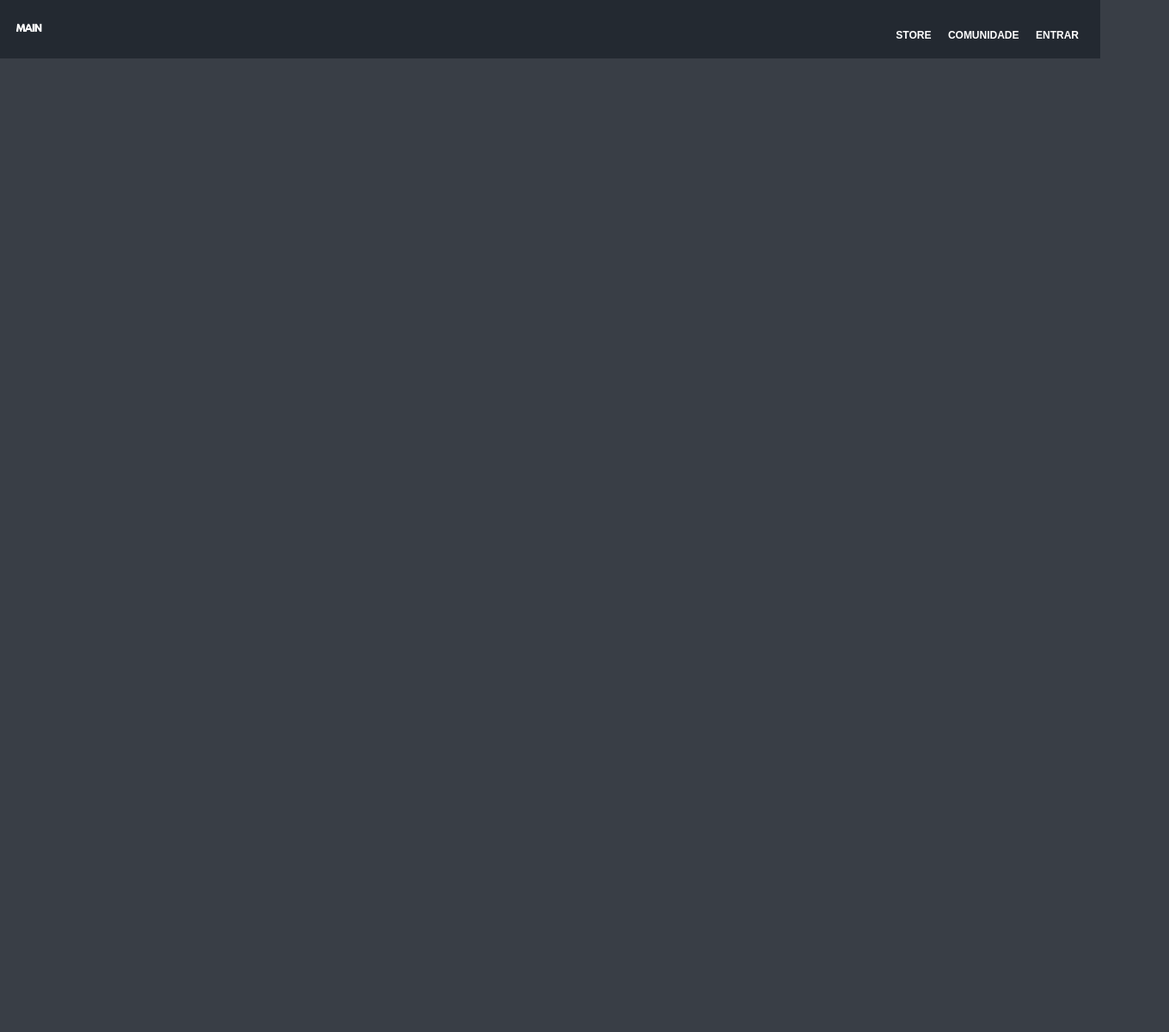
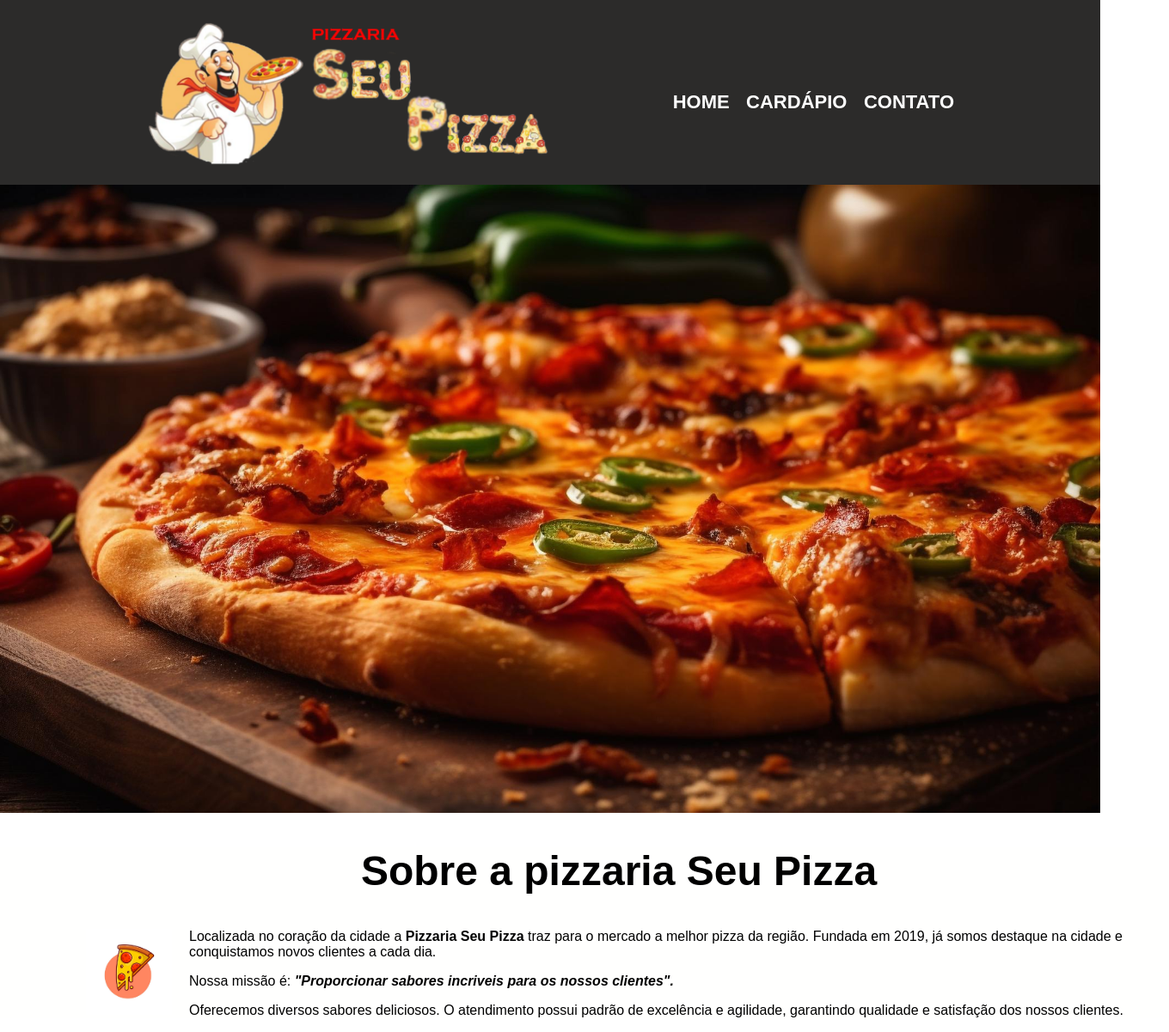
Before and after one commit to JoaoVtrMorais/Site_SeuPizza, a plain HTML site: page index.html in a window 1280 px wide. Shown: the whole page at 86% size, 1360 px wide, since content can reach past the window. Before the commit the page ends 800 px from the top, so only its background shows below. Drawn offline with Linux system fonts and the light colour scheme.

Commit message:
Alterando todo o projeto

```diff
--- a/index.html
+++ b/index.html
@@ -1,19 +1,40 @@
 <html>
     <head>
         <link href="style.css" rel="stylesheet">
-        <title>Bem vindo(a) ao Main</title>
+        <link href="./Assets/logo.ico" rel="shortcut icon">
+        <title>Pizzaria Seu Pizza</title>
         <body>
             <header>
                 <div class="logo_caixa">
-                    <img src="Logo.V2.png" title="Logo - Main" class="logo">
+                    <img src="./Assets/logo.png" title="Logo" class="logo">
                     <nav>
                         <ul>
-                            <li><a href="http://www.google.com.br">store</a></li>
-                            <li><a href="http://www.google.com.br">comunidade</a></li>
-                            <li><a href="http://www.google.com.br" class="botao__entrar">entrar</a></li>
+                            <li><a href="http://www.google.com.br">Home</a></li>
+                            <li><a href="http://www.google.com.br">Cardápio</a></li>
+                            <li><a href="http://www.google.com.br">Contato</a></li>
                         </ul>
                     </nav>
                 </div>
             </header>
+
+            <!--Banner da pizzaria Seu Pizza-->
+            <img src="Assets/pizza.jpg" title="Pizza" class="banner">
+
+            <!--Conteúdo da sessão Sobre a pizzaria Seu Pizza -->
+            <main>
+                <section class="sobre-pizzaria">
+                    <h1 class="titulo-pizza">Sobre a pizzaria Seu Pizza</h1>
+                    <img src="./Assets/icone.jpg" title="icone" class="pizza">
+                    <p>
+                        Localizada no coração da cidade a <strong>Pizzaria Seu Pizza</strong> traz para o mercado a melhor pizza da região. Fundada em 2019, já somos destaque na cidade e conquistamos novos clientes a cada dia.
+                    </p>
+                    <p>
+                        Nossa missão é: <strong><i>"Proporcionar sabores incriveis para os nossos clientes".</i></strong>
+                    </p>
+                    <p>
+                        Oferecemos diversos sabores deliciosos. O atendimento possui padrão de excelência e agilidade, garantindo qualidade e satisfação dos nossos clientes.
+                    </p>
+                </section>
+            </main>
         </body>
 </html>
--- a/style.css
+++ b/style.css
@@ -1,52 +1,101 @@
-body {
+body{
+
     font-family: "Arial";
+
     margin: 0;
+
+    padding: 0;
+
     border: 0;
+
 }
 
 header {
-    background-color: #232931;
-    padding: 5px;
+
+    background-color: #2c2b2a;
+
+    padding: 20px;
+
 }
 
-nav {
+nav{
+
     position: absolute;
-    right: 10px;
-    top: 0px;
+
+    right: 0;
+
+    top: 70px;
+
 }
 
-nav li {
+nav li{
+
     display: inline;
+
     margin: 0 0 0 15px;
+
 }
 
-nav a {
+nav a{
+
     color: white;
+
     text-decoration: none;
+
     text-transform: uppercase;
+
     font-weight: bold;
-    font-size: 12px;
+
+    font-size: 22px;
+
 }
 
-nav a:hover {
-    color: #4ECCA3;
+/*Estilização do link quando o mouse estiver em cima*/
+
+nav a:hover{
+
+    color: red;
+
+    text-decoration: underline;
+
 }
 
-.logo_caixa {
+.logo_caixa{
+
     position: relative;
-    width: auto;
-    margin: 10px;
+
+    width: 940px;
+
+    margin: auto;
+
 }
 
-.logo {
-    width: 3%;
-    margin: 0px;
+.logo{
+
+    width: 50%;
+
 }
 
-.botao__entrar:hover {
-    color: class="botao__entrar";
+.banner {
+    width: 100%;
 }
 
-body {
-    background-color: #393E46;
+/* Sobre a pizzaria Seu Pizza */
+
+.pizza {
+    width: 100px;
+    float: left;
+    margin: 0 20px 0;
 }
+
+.titulo-pizza {
+    text-align: center;
+    clear: left;
+    font-size: 3em;
+}
+
+.sobre-pizzaria {
+    background-color: #FFFFFE;
+    width: 100%;
+    padding-left: 80px;
+}
```
Also changed, not shown: Assets/icone.jpg (added), Assets/logo.ico (added), Assets/logo.png (added), Assets/pizza.jpg (added), Logo.V2.png (deleted), 1 other file.
